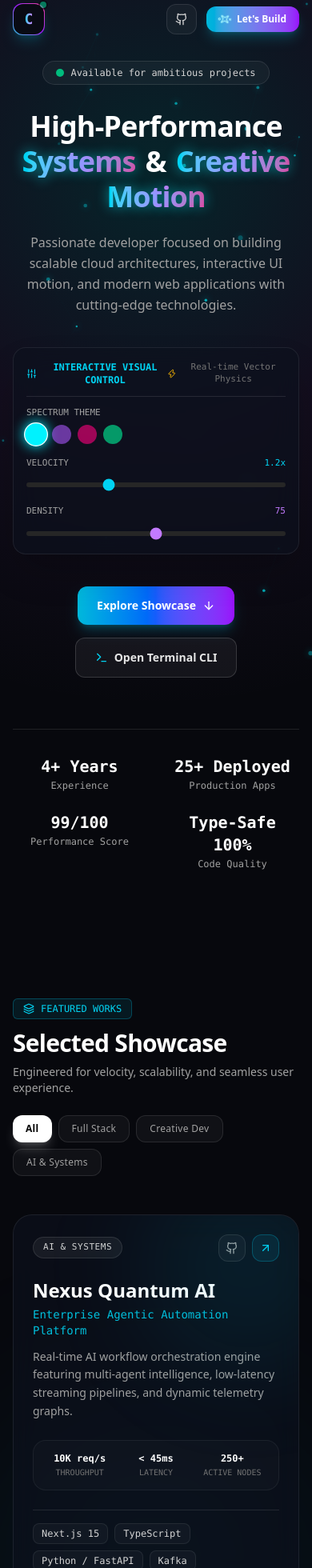
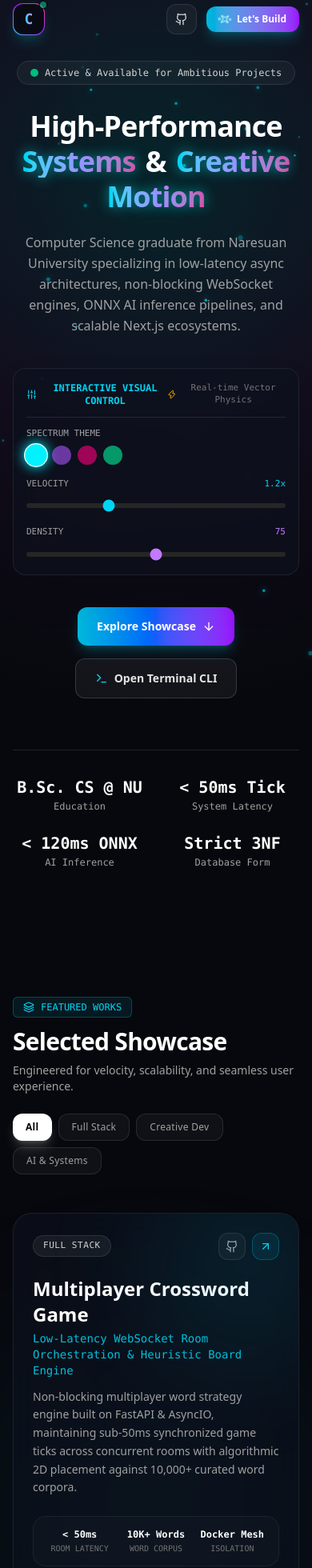
Before and after one commit to Cell1991/My_Portfolio, a Next.js app: page / in a window 390 px wide. Shown: the part 20-1980 px from the top of the page at 80% size. Built offline with nearby package versions, Linux system fonts and the light colour scheme.

Commit message:
feat: update portfolio with authentic Cell1991 credentials, real case studies, social links and 'I\'m Cell' branding

```diff
--- a/src/components/HeroSection.tsx
+++ b/src/components/HeroSection.tsx
@@ -190,10 +190,10 @@ export default function HeroSection() {
           className="mt-16 grid grid-cols-2 sm:grid-cols-4 gap-6 pt-8 border-t border-white/10 w-full max-w-4xl"
         >
           {[
-            { label: "Experience", value: "4+ Years" },
-            { label: "Production Apps", value: "25+ Deployed" },
-            { label: "Performance Score", value: "99/100" },
-            { label: "Code Quality", value: "Type-Safe 100%" },
+            { label: "Education", value: "B.Sc. CS @ NU" },
+            { label: "System Latency", value: "< 50ms Tick" },
+            { label: "AI Inference", value: "< 120ms ONNX" },
+            { label: "Database Form", value: "Strict 3NF" },
           ].map((stat, i) => (
             <div key={i} className="text-center">
               <p className="text-xl sm:text-2xl font-black text-white font-mono">{stat.value}</p>
--- a/src/components/Navbar.tsx
+++ b/src/components/Navbar.tsx
@@ -59,12 +59,12 @@ export default function Navbar() {
           </div>
           <div className="hidden sm:block">
             <div className="text-sm font-bold tracking-tight text-white flex items-center gap-1.5">
-              <span>{PORTFOLIO_DATA.personal.name}</span>
+              <span>I&apos;m Cell</span>
               <span className="text-[10px] px-1.5 py-0.5 rounded-full bg-cyan-500/10 text-cyan-400 border border-cyan-500/30">
                 PRO
               </span>
             </div>
-            <p className="text-xs text-neutral-400 font-mono">Creative Full-Stack</p>
+            <p className="text-xs text-neutral-400 font-mono">Full Stack & Systems Architect</p>
           </div>
         </a>
 
--- a/src/data/portfolioData.ts
+++ b/src/data/portfolioData.ts
@@ -4,7 +4,7 @@ export interface Project {
   subtitle: string;
   description: string;
   tags: string[];
-  category: "Full Stack" | "Creative Dev" | "AI & Systems" | "Mobile";
+  category: "Full Stack" | "AI & Systems" | "Creative Dev" | "Database & APIs";
   gradient: string;
   stats: { label: string; value: string }[];
   demoUrl?: string;
@@ -14,7 +14,7 @@ export interface Project {
 
 export interface SkillCategory {
   title: string;
-  skills: { name: string; level: number; iconName?: string; color: string }[];
+  skills: { name: string; level: number; color: string }[];
 }
 
 export interface Experience {
@@ -28,117 +28,103 @@ export interface Experience {
 
 export const PORTFOLIO_DATA = {
   personal: {
-    name: "Sorawit (Cell)",
-    title: "Full-Stack Engineer & Creative Developer",
-    tagline: "Crafting High-Performance Web Systems & Fluid Digital Experiences",
-    bio: "Passionate developer focused on building scalable cloud architectures, interactive UI motion, and modern web applications with cutting-edge technologies.",
-    location: "Bangkok, Thailand",
-    status: "Available for ambitious projects",
-    email: "sorawit.cell@example.com",
+    name: "Thanaphat Chichu (Cell)",
+    displayName: "I'm Cell",
+    title: "Full Stack & Backend Systems Architect",
+    tagline: "Building High-Throughput Microservices, AI Pipelines & Fluid Modern Web Systems",
+    bio: "Computer Science graduate from Naresuan University specializing in low-latency async architectures, non-blocking WebSocket engines, ONNX AI inference pipelines, and scalable Next.js ecosystems.",
+    location: "Bangkok & Phitsanulok, Thailand",
+    status: "Active & Available for Ambitious Projects",
+    email: "celleb1991@gmail.com",
     github: "https://github.com/Cell1991",
-    linkedin: "https://linkedin.com",
-    twitter: "https://twitter.com",
+    facebook: "https://www.facebook.com/cellz2505",
+    instagram: "https://www.instagram.com/cell.tnp",
+    line: "https://line.me/ti/p/~cellz05",
   },
 
   projects: [
     {
-      id: "project-nexus",
-      title: "Nexus Quantum AI",
-      subtitle: "Enterprise Agentic Automation Platform",
-      description: "Real-time AI workflow orchestration engine featuring multi-agent intelligence, low-latency streaming pipelines, and dynamic telemetry graphs.",
-      tags: ["Next.js 15", "TypeScript", "Python / FastAPI", "Kafka", "Tailwind CSS"],
-      category: "AI & Systems",
+      id: "project-crossword",
+      title: "Multiplayer Crossword Game",
+      subtitle: "Low-Latency WebSocket Room Orchestration & Heuristic Board Engine",
+      description: "Non-blocking multiplayer word strategy engine built on FastAPI & AsyncIO, maintaining sub-50ms synchronized game ticks across concurrent rooms with algorithmic 2D placement against 10,000+ curated word corpora.",
+      tags: ["FastAPI", "AsyncIO", "WebSockets", "JavaScript ES6+", "Docker Compose"],
+      category: "Full Stack",
       gradient: "from-cyan-500 to-blue-600",
       stats: [
-        { label: "Throughput", value: "10K req/s" },
-        { label: "Latency", value: "< 45ms" },
-        { label: "Active Nodes", value: "250+" },
+        { label: "Room Latency", value: "< 50ms" },
+        { label: "Word Corpus", value: "10K+ Words" },
+        { label: "Isolation", value: "Docker Mesh" },
       ],
-      demoUrl: "https://example.com",
-      githubUrl: "https://github.com/Cell1991",
+      demoUrl: "https://github.com/Cell1991/crossword-game",
+      githubUrl: "https://github.com/Cell1991/crossword-game",
       featured: true,
     },
     {
-      id: "project-synthwave",
-      title: "CyberWave Studio",
-      subtitle: "Interactive Web Audio & Visual Synthesizer",
-      description: "In-browser digital audio workstation with real-time waveform modulation, SVG particle reactive spectrums, and MIDI controller support.",
-      tags: ["Web Audio API", "React 19", "Anime.js", "Canvas 2D", "GLSL"],
-      category: "Creative Dev",
+      id: "project-stroke-scan",
+      title: "NU Stroke Scan",
+      subtitle: "AI-Powered Ischemic Stroke Detection & CT Segmentation Pipeline",
+      description: "Embedded ONNX Runtime inference service delivering high-throughput batch segmentation on CT/MRI scans in <120ms with interactive Next.js diagnostic dashboard, dynamic canvas masks, and zero-latency triage.",
+      tags: ["Next.js 14", "ONNX Runtime", "FastAPI", "Python", "Docker"],
+      category: "AI & Systems",
       gradient: "from-purple-500 to-pink-500",
       stats: [
-        { label: "Audio Engine", value: "32-bit DSP" },
-        { label: "Frame Rate", value: "60 FPS" },
-        { label: "Presets", value: "48+" },
+        { label: "Inference Time", value: "< 120ms" },
+        { label: "Diagnostic UI", value: "DICOM Canvas" },
+        { label: "Architecture", value: "Decoupled Compute" },
       ],
-      demoUrl: "https://example.com",
-      githubUrl: "https://github.com/Cell1991",
+      demoUrl: "https://github.com/Cell1991/nu-stroke-scan",
+      githubUrl: "https://github.com/Cell1991/nu-stroke-scan",
       featured: true,
     },
     {
-      id: "project-hyperflow",
-      title: "HyperFlow Cloud",
-      subtitle: "Distributed Microservices Control Plane",
-      description: "Modern cloud infrastructure dashboard providing real-time Kubernetes cluster monitoring, distributed tracing, and automated canary deployments.",
-      tags: ["Go", "Next.js", "Docker", "Kubernetes", "GraphQL"],
-      category: "Full Stack",
+      id: "project-wellness",
+      title: "Wellness Enterprise Hub",
+      subtitle: "Strict 3NF PostgreSQL Healthcare Platform & Observability",
+      description: "Fully normalized relational database architecture in PostgreSQL with zero data redundancy, strict foreign key referential integrity, automated Prisma ORM type generation, and real-time query load balancing.",
+      tags: ["PostgreSQL 3NF", "Prisma ORM", "Next.js", "TypeScript", "Tailwind CSS"],
+      category: "Database & APIs",
       gradient: "from-emerald-400 to-teal-600",
       stats: [
-        { label: "Uptime", value: "99.99%" },
-        { label: "Clusters", value: "120+" },
-        { label: "Cost Saved", value: "35%" },
+        { label: "Schema Form", value: "Strict 3NF" },
+        { label: "Redundancy", value: "0% Data Loss" },
+        { label: "Type Safety", value: "Prisma End-to-End" },
       ],
-      demoUrl: "https://example.com",
+      demoUrl: "https://github.com/Cell1991",
       githubUrl: "https://github.com/Cell1991",
       featured: true,
-    },
-    {
-      id: "project-pulse",
-      title: "PulsePay Terminal",
-      subtitle: "Zero-Knowledge Biometric Payment SDK",
-      description: "Ultra-secure fintech gateway supporting instantaneous cross-border settlement, hardware key authentication, and live fraud detection.",
-      tags: ["TypeScript", "Rust", "WebAuthn", "PostgreSQL", "Tailwind CSS"],
-      category: "Full Stack",
-      gradient: "from-amber-400 to-orange-600",
-      stats: [
-        { label: "Volume", value: "$12M+" },
-        { label: "Security", value: "ZK-Proof" },
-        { label: "Settlement", value: "Instant" },
-      ],
-      demoUrl: "https://example.com",
-      githubUrl: "https://github.com/Cell1991",
-      featured: false,
     },
   ] as Project[],
 
   skillCategories: [
     {
-      title: "Frontend & Creative UI",
+      title: "Frontend & Web Architecture",
       skills: [
-        { name: "React 19 / Next.js", level: 96, color: "#00f2fe" },
-        { name: "TypeScript", level: 94, color: "#3178c6" },
+        { name: "Next.js (App Router)", level: 95, color: "#00f2fe" },
+        { name: "React.js", level: 93, color: "#61dafb" },
+        { name: "TypeScript", level: 92, color: "#3178c6" },
         { name: "Tailwind CSS v4", level: 95, color: "#38bdf8" },
-        { name: "Anime.js / Motion", level: 92, color: "#ff007f" },
-        { name: "Canvas 2D / SVG Shaders", level: 88, color: "#a855f7" },
+        { name: "JavaScript ES6+", level: 94, color: "#f7df1e" },
       ],
     },
     {
-      title: "Backend & Systems",
+      title: "Backend & Systems Engineering",
       skills: [
-        { name: "Node.js / Express", level: 90, color: "#22c55e" },
-        { name: "Python / FastAPI", level: 88, color: "#eab308" },
-        { name: "PostgreSQL / Redis", level: 86, color: "#3b82f6" },
-        { name: "REST & GraphQL APIs", level: 92, color: "#ec4899" },
-        { name: "Docker & Cloud Deploy", level: 84, color: "#06b6d4" },
+        { name: "Python / FastAPI", level: 94, color: "#009688" },
+        { name: "AsyncIO & WebSockets", level: 92, color: "#ff6f00" },
+        { name: "RESTful APIs Architecture", level: 95, color: "#02569b" },
+        { name: "ONNX Runtime & AI Inference", level: 88, color: "#005ced" },
+        { name: "Node.js Ecosystem", level: 86, color: "#22c55e" },
       ],
     },
     {
-      title: "Architecture & Tools",
+      title: "Database, DevOps & Cloud",
       skills: [
-        { name: "System Design", level: 89, color: "#8b5cf6" },
-        { name: "Git / CI/CD Pipelines", level: 93, color: "#f97316" },
-        { name: "Performance Optimization", level: 94, color: "#10b981" },
-        { name: "Security & Auth (OAuth/JWT)", level: 87, color: "#6366f1" },
+        { name: "PostgreSQL (3NF Design)", level: 93, color: "#316192" },
+        { name: "Prisma ORM", level: 92, color: "#2d3748" },
+        { name: "Docker & Docker Compose", level: 91, color: "#2496ed" },
+        { name: "Linux, Bash & Git Workflow", level: 94, color: "#f97316" },
+        { name: "AWS Cloud Fundamentals", level: 85, color: "#ec4899" },
       ],
     },
   ] as SkillCategory[],
@@ -146,36 +132,25 @@ export const PORTFOLIO_DATA = {
   experiences: [
     {
       year: "2024 - Present",
-      role: "Lead Full-Stack Developer",
-      company: "Apex Digital Solutions",
-      description: "Architecting enterprise SaaS platforms and leading UI/UX motion design systems.",
+      role: "Full Stack & Backend Systems Architect",
+      company: "Independent & Open-Source Projects",
+      description: "Designing end-to-end architectures, high-performance async backends with FastAPI, and fluid Next.js frontend applications.",
       achievements: [
-        "Boosted core web vitals and overall page speed score to 99/100",
-        "Engineered real-time collaboration canvas serving 50k+ active monthly users",
+        "Architected multi-room WebSocket game server with sub-50ms tick rate",
+        "Engineered medical AI inference pipeline with ONNX Runtime & DICOM canvas visualization",
       ],
-      tech: ["Next.js", "TypeScript", "Node.js", "Tailwind CSS", "Redis"],
+      tech: ["Next.js", "FastAPI", "Python", "TypeScript", "Docker", "PostgreSQL"],
     },
     {
-      year: "2022 - 2024",
-      role: "Senior Frontend Engineer",
-      company: "NovaTech Innovations",
-      description: "Spearheaded frontend architecture, micro-frontends, and interactive animation libraries.",
+      year: "Academic Journey",
+      role: "B.Sc. in Computer Science",
+      company: "Naresuan University",
+      description: "Focused on Software Engineering, Distributed Systems, Database 3NF Normalization, Algorithm Optimization, and Network Protocols.",
       achievements: [
-        "Reduced bundle size by 42% through lazy modular architecture",
-        "Built custom SVG visualization suite adopted across 6 internal tools",
+        "Specialized in Full Stack Development & Cloud Infrastructure",
+        "Built and defended production-grade engineering prototypes & microservices",
       ],
-      tech: ["React", "TypeScript", "Anime.js", "GraphQL", "Tailwind CSS"],
-    },
-    {
-      year: "2020 - 2022",
-      role: "Full-Stack Web Developer",
-      company: "Creative Matrix Lab",
-      description: "Developed bespoke client web applications with high-fidelity animations and responsive interfaces.",
-      achievements: [
-        "Delivered 18+ high-impact web applications for international clients",
-        "Awarded best UI Showcase of the Year 2021",
-      ],
-      tech: ["JavaScript", "HTML5/CSS3", "PHP", "MySQL", "GSAP"],
+      tech: ["Computer Science", "Database Systems", "Networking (TCP/IP)", "Algorithms"],
     },
   ] as Experience[],
 };
```
Also changed, not shown: src/components/Footer.tsx (+38 -14 lines), src/components/Icons.tsx (+35 -6 lines).
